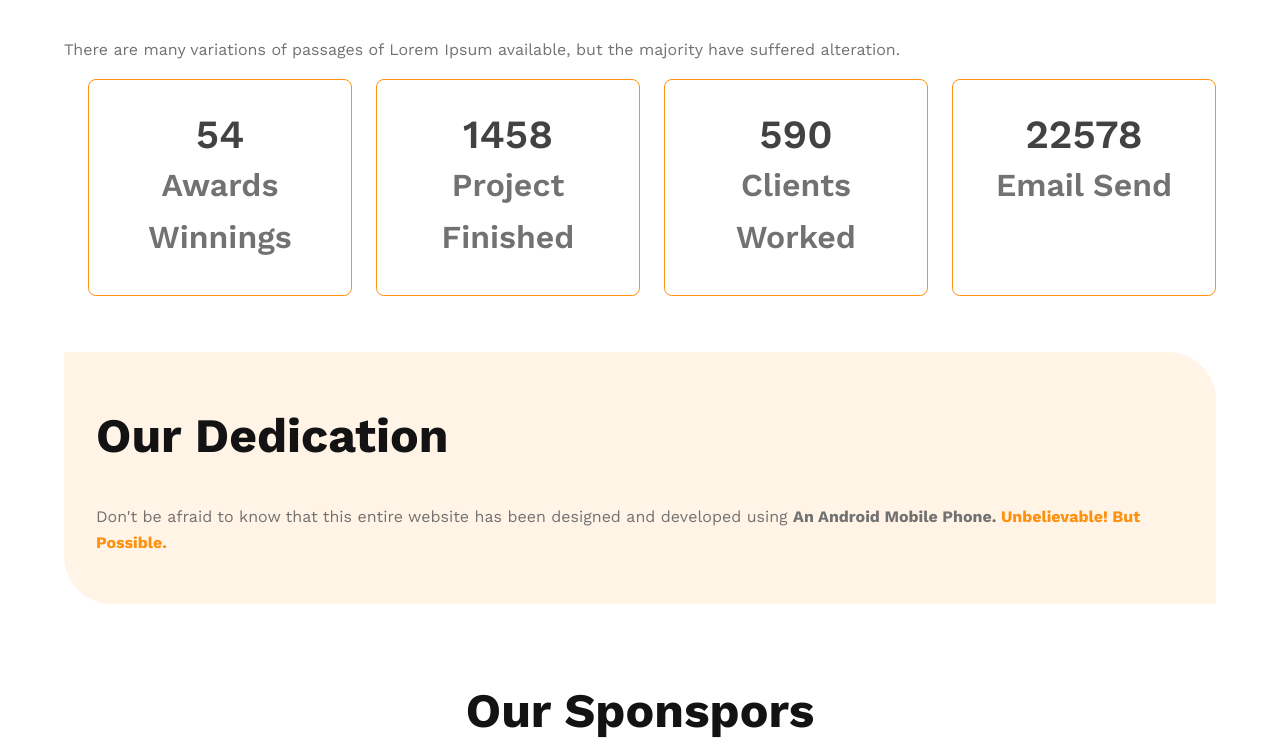
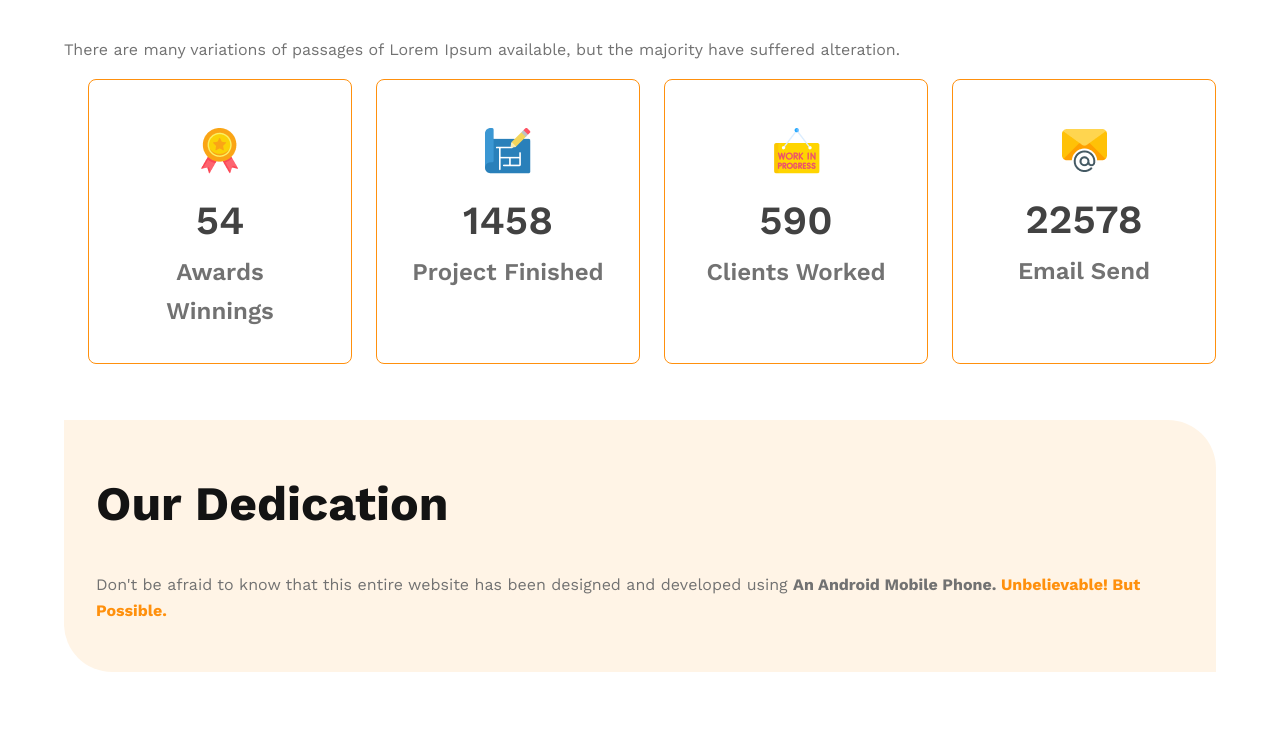
Before and after one commit to IgMominKhan/architect, a plain HTML site: page index.html in a window 1280 px wide. Shown: the part 3184-3932 px from the top of the page. Drawn offline with nearby package versions, Linux system fonts and the light colour scheme.

Commit message:
icons added, footer background added

```diff
--- a/css/styles.css
+++ b/css/styles.css
@@ -155,7 +155,8 @@ ul[class],ol[class]{
 }
 
 .records__card .font-semibold {
-  font-size: 2rem;
+  font-size: 1.5rem;
+  margin-top:.5rem
 }
 
 .feature {
@@ -169,6 +170,11 @@ ul[class],ol[class]{
   margin: .25rem auto ;
 }
 
+.icon {
+  margin-inline:auto;
+  display:inline-block;
+  margin-block:1em
+}
 
 /*Layout */
 
@@ -280,6 +286,10 @@ padding-block: 1.5em;
       align-items: center;
       justify-content: space-around;
     }
+
+    footer {
+      background-color: var(--clr-bg-primary);
+    }
 }
 
 
--- a/index.html
+++ b/index.html
@@ -5,6 +5,8 @@
   <meta name="viewport" content="width=device-width, initial-scale=1.0">
   <meta http-equiv="X-UA-Compatible" content="ie=edge">
   <title>Architect</title>
+  <!-- fontawesome -->
+  <!-- <script src="https://kit.fontawesome.com/0703b10cf0.js" crossorigin="anonymous"></script> -->
   <!-- google fonts api -->
   <link rel="preconnect" href="https://fonts.googleapis.com">
 <link rel="preconnect" href="https://fonts.gstatic.com" crossorigin>
@@ -106,22 +108,21 @@ injected humour, or randomised...........</p>
 the majority have suffered alteration.</p>
 <div class="grid text-center">
   <div class="records__card">
-    <i class="fa fa-solid fa"></i>
-    <h3 class="counter-number">54</h3>
+ <img src="./images/icons/ribon.png" alt="" class="icon">    <h3 class="counter-number">54</h3>
     <h4 class="font-semibold">Awards Winnings</h4>
   </div>
   <div class="records__card">
-    <i class="fa fa-solid fa"></i>
+    <img src="./images/icons/projects.png" alt="" class="icon">
     <h3 class="counter-number">1458</h3>
     <h4 class="font-semibold">Project Finished</h4>
   </div>
   <div class="records__card">
-    <i class="fa fa-solid fa"></i>
+    <img class="icon" src="./images/icons/customers.png" alt="">
     <h3 class="counter-number">590</h3>
     <h4 class="font-semibold">Clients Worked</h4>
   </div>
   <div class="records__card">
-    <i class="fa fa-solid fa"></i>
+    <img class="icon" src="./images/icons/email.png" alt="">
     <h3 class="counter-number">22578</h3>
     <h4 class="font-semibold">Email Send</h4>
   </div>
```
